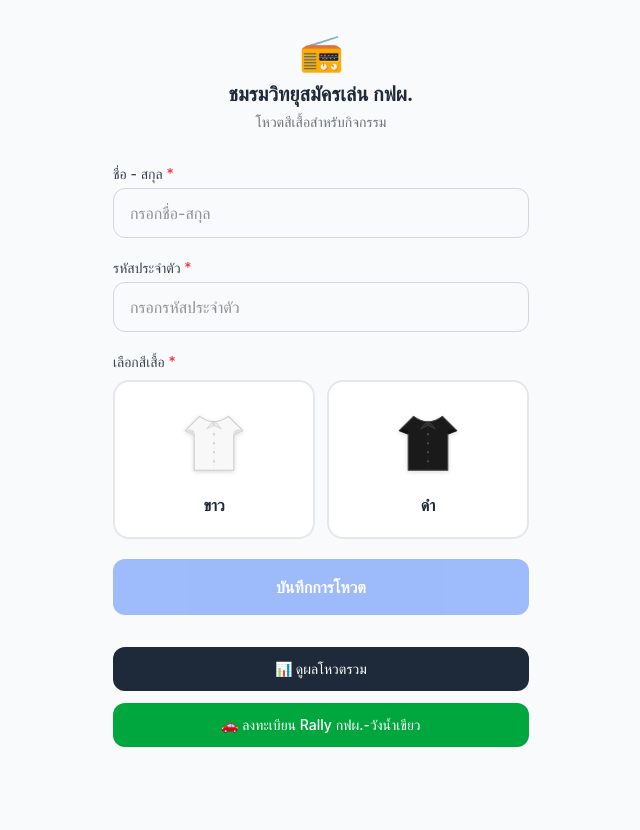
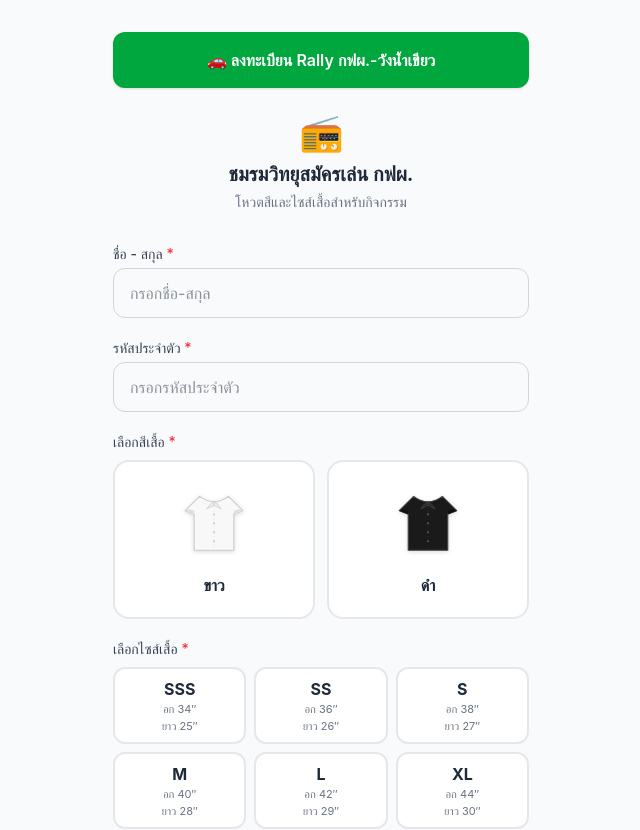
Before and after one commit to maleeart/AMRC, a Next.js app: page / in a window 1280 px wide. Shown: the top 830 px of the page, without its empty margins (319-959 px from the left). Before the commit the page ends 800 px from the top, so only its background shows below. Built offline with nearby package versions, Linux system fonts and the light colour scheme.

Commit message:
feat: add shirt size selection, move rally CTA to top, update tab title

```diff
--- a/app/api/vote/route.ts
+++ b/app/api/vote/route.ts
@@ -2,15 +2,15 @@ import { NextRequest, NextResponse } from "next/server";
 import { initDB, insertVote } from "../../../lib/db";
 
 export async function POST(req: NextRequest) {
-  const { name, memberId, color } = await req.json();
+  const { name, memberId, color, size } = await req.json();
 
-  if (!name?.trim() || !memberId?.trim() || !["white", "black"].includes(color)) {
+  if (!name?.trim() || !memberId?.trim() || !["white", "black"].includes(color) || !size?.trim()) {
     return NextResponse.json({ error: "ข้อมูลไม่ครบถ้วน" }, { status: 400 });
   }
 
   try {
     await initDB();
-    await insertVote(name.trim(), memberId.trim(), color);
+    await insertVote(name.trim(), memberId.trim(), color, size.trim());
     return NextResponse.json({ ok: true });
   } catch (e) {
     console.error(e);
--- a/app/layout.tsx
+++ b/app/layout.tsx
@@ -2,8 +2,8 @@ import type { Metadata } from "next";
 import "./globals.css";
 
 export const metadata: Metadata = {
-  title: "โหวตสีเสื้อ - ชมรมวิทยุสมัครเล่น กฟผ.",
-  description: "ร่วมโหวตสีเสื้อสำหรับกิจกรรมชมรมวิทยุสมัครเล่น",
+  title: "ชมรมวิทยุสมัครเล่น กฟผ. | โหวตเสื้อ & ลงทะเบียน Rally",
+  description: "โหวตสีและไซส์เสื้อ และลงทะเบียนเข้าร่วมกิจกรรม Rally กฟผ.-วังน้ำเขียว ชมรมวิทยุสมัครเล่น กฟผ.",
 };
 
 export default function RootLayout({ children }: { children: React.ReactNode }) {
--- a/app/page.tsx
+++ b/app/page.tsx
@@ -4,22 +4,41 @@ import { useState } from "react";
 import Image from "next/image";
 import Link from "next/link";
 
+// [code, รอบอก, ความยาวเสื้อ] (นิ้ว)
+const SIZES: [string, number, number][] = [
+  ["SSS", 34, 25],
+  ["SS", 36, 26],
+  ["S", 38, 27],
+  ["M", 40, 28],
+  ["L", 42, 29],
+  ["XL", 44, 30],
+  ["2XL", 46, 31],
+  ["3XL", 48, 32],
+  ["4XL", 50, 33],
+  ["5XL", 52, 34],
+  ["6XL", 54, 35],
+  ["7XL", 56, 36],
+  ["8XL", 58, 37],
+  ["9XL", 60, 38],
+];
+
 export default function VotePage() {
   const [name, setName] = useState("");
   const [memberId, setMemberId] = useState("");
   const [color, setColor] = useState<"white" | "black" | null>(null);
+  const [size, setSize] = useState<string | null>(null);
   const [status, setStatus] = useState<"idle" | "loading" | "success" | "error">("idle");
   const [message, setMessage] = useState("");
 
   async function handleSubmit(e: React.FormEvent) {
     e.preventDefault();
-    if (!color) return;
+    if (!color || !size) return;
     setStatus("loading");
     try {
       const res = await fetch("/api/vote", {
         method: "POST",
         headers: { "Content-Type": "application/json" },
-        body: JSON.stringify({ name, memberId, color }),
+        body: JSON.stringify({ name, memberId, color, size }),
       });
       const data = await res.json();
       if (res.ok) {
@@ -28,6 +47,7 @@ export default function VotePage() {
         setName("");
         setMemberId("");
         setColor(null);
+        setSize(null);
       } else {
         setStatus("error");
         setMessage(data.error || "เกิดข้อผิดพลาด");
@@ -40,11 +60,19 @@ export default function VotePage() {
 
   return (
     <main className="max-w-md mx-auto px-4 py-8">
+      {/* Rally CTA - top priority */}
+      <Link
+        href="/rally"
+        className="flex items-center justify-center gap-2 bg-green-600 text-white px-6 py-4 rounded-xl text-base font-semibold shadow-sm mb-6 active:bg-green-700"
+      >
+        🚗 ลงทะเบียน Rally กฟผ.-วังน้ำเขียว
+      </Link>
+
       {/* Header */}
       <div className="text-center mb-8">
         <div className="text-4xl mb-2">📻</div>
         <h1 className="text-xl font-bold text-gray-800">ชมรมวิทยุสมัครเล่น กฟผ.</h1>
-        <p className="text-gray-500 text-sm mt-1">โหวตสีเสื้อสำหรับกิจกรรม</p>
+        <p className="text-gray-500 text-sm mt-1">โหวตสีและไซส์เสื้อสำหรับกิจกรรม</p>
       </div>
 
       {status === "success" ? (
@@ -127,13 +155,37 @@ export default function VotePage() {
             </div>
           </div>
 
+          <div>
+            <label className="block text-sm font-medium text-gray-700 mb-2">
+              เลือกไซส์เสื้อ <span className="text-red-500">*</span>
+            </label>
+            <div className="grid grid-cols-3 gap-2">
+              {SIZES.map(([code, chest, length]) => (
+                <button
+                  key={code}
+                  type="button"
+                  onClick={() => setSize(code)}
+                  className={`flex flex-col items-center rounded-xl border-2 py-2 transition-all ${
+                    size === code
+                      ? "border-blue-500 bg-blue-50 shadow-sm"
+                      : "border-gray-200 bg-white"
+                  }`}
+                >
+                  <span className="font-bold text-gray-800">{code}</span>
+                  <span className="text-[11px] text-gray-500">อก {chest}″</span>
+                  <span className="text-[11px] text-gray-500">ยาว {length}″</span>
+                </button>
+              ))}
+            </div>
+          </div>
+
           {status === "error" && (
             <p className="text-red-500 text-sm text-center">{message}</p>
           )}
 
           <button
             type="submit"
-            disabled={!color || status === "loading"}
+            disabled={!color || !size || status === "loading"}
             className="w-full bg-blue-600 text-white font-semibold py-4 rounded-xl disabled:opacity-40 active:bg-blue-700 text-base"
           >
             {status === "loading" ? "กำลังบันทึก..." : "บันทึกการโหวต"}
@@ -141,19 +193,13 @@ export default function VotePage() {
         </form>
       )}
 
-      <div className="mt-8 space-y-3 text-center">
+      <div className="mt-8 text-center">
         <Link
           href="/results"
           className="flex items-center justify-center gap-2 bg-gray-800 text-white px-6 py-3 rounded-xl text-sm font-medium"
         >
           📊 ดูผลโหวตรวม
         </Link>
-        <Link
-          href="/rally"
-          className="flex items-center justify-center gap-2 bg-green-600 text-white px-6 py-3 rounded-xl text-sm font-medium"
-        >
-          🚗 ลงทะเบียน Rally กฟผ.-วังน้ำเขียว
-        </Link>
       </div>
     </main>
   );
--- a/app/results/page.tsx
+++ b/app/results/page.tsx
@@ -4,7 +4,7 @@ import { getResults } from "../../lib/db";
 export const revalidate = 0;
 
 export default async function ResultsPage() {
-  let votes: { name: string; member_id: string; color: string; created_at: Date }[] = [];
+  let votes: { name: string; member_id: string; color: string; size: string | null; created_at: Date }[] = [];
   let whiteCount = 0;
   let blackCount = 0;
 
@@ -83,6 +83,12 @@ export default async function ResultsPage() {
                   <p className="text-sm font-medium text-gray-800">{v.name}</p>
                   <p className="text-xs text-gray-400">{v.member_id}</p>
                 </div>
+                <div className="flex items-center gap-2">
+                  {v.size && (
+                    <span className="text-xs font-semibold px-2.5 py-1 rounded-full bg-blue-100 text-blue-700">
+                      {v.size}
+                    </span>
+                  )}
                   <span
                     className={`text-xs font-semibold px-3 py-1 rounded-full ${
                       v.color === "white"
@@ -92,6 +98,7 @@ export default async function ResultsPage() {
                   >
                     {v.color === "white" ? "ขาว" : "ดำ"}
                   </span>
+                </div>
               </li>
             ))}
           </ul>
--- a/lib/db.ts
+++ b/lib/db.ts
@@ -12,18 +12,19 @@ export async function initDB() {
       created_at TIMESTAMP DEFAULT NOW()
     )
   `;
+  await sql`ALTER TABLE votes ADD COLUMN IF NOT EXISTS size VARCHAR(10)`;
 }
 
-export async function insertVote(name: string, memberId: string, color: string) {
+export async function insertVote(name: string, memberId: string, color: string, size: string) {
   return sql`
-    INSERT INTO votes (name, member_id, color)
-    VALUES (${name}, ${memberId}, ${color})
-    ON CONFLICT (member_id) DO UPDATE SET name = ${name}, color = ${color}, created_at = NOW()
+    INSERT INTO votes (name, member_id, color, size)
+    VALUES (${name}, ${memberId}, ${color}, ${size})
+    ON CONFLICT (member_id) DO UPDATE SET name = ${name}, color = ${color}, size = ${size}, created_at = NOW()
   `;
 }
 
 export async function getResults() {
-  const votes = await sql`SELECT name, member_id, color, created_at FROM votes ORDER BY created_at DESC`;
+  const votes = await sql`SELECT name, member_id, color, size, created_at FROM votes ORDER BY created_at DESC`;
   const summary = await sql`SELECT color, COUNT(*) as count FROM votes GROUP BY color`;
   return { votes, summary };
 }
```
Lines whose indentation alone changed are shown as unchanged.
